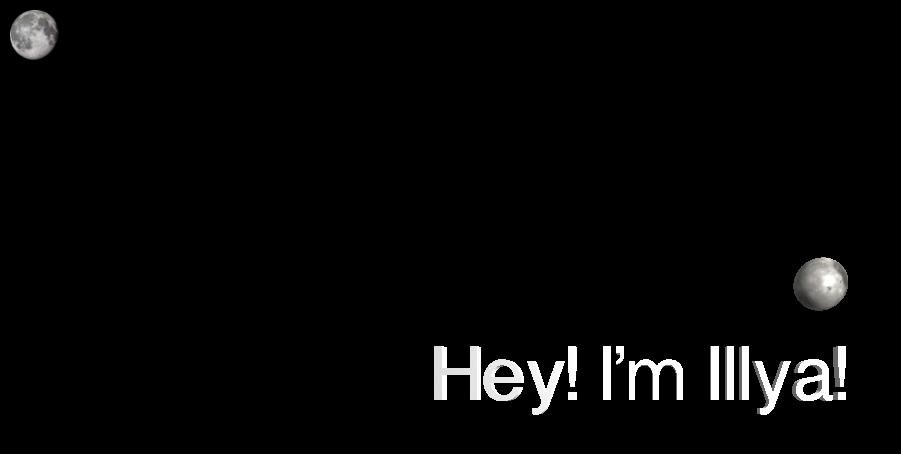
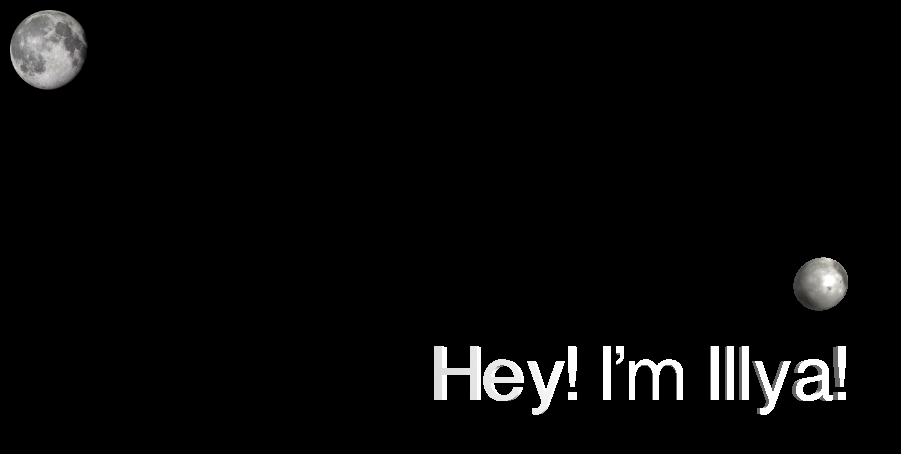
Before and after one commit to illyamarkov/illya, a plain HTML site: page index.html in a window 1280 px wide. Shown: the whole page, without its empty margins (0-901 px from the left). Drawn offline with nearby package versions, Linux system fonts and the light colour scheme; animation ran at ten frames a second.

Commit message:
Update index.html

```diff
--- a/index.html
+++ b/index.html
@@ -11,8 +11,8 @@
       position: absolute;
       top: 10px;
       left: 10px;
-      width: 50px;
-      height: 50px;
+      width: 10vh;
+      height: 10vh;
       background-image: url('moon.png');
       background-size: cover;
       cursor: pointer;
```
